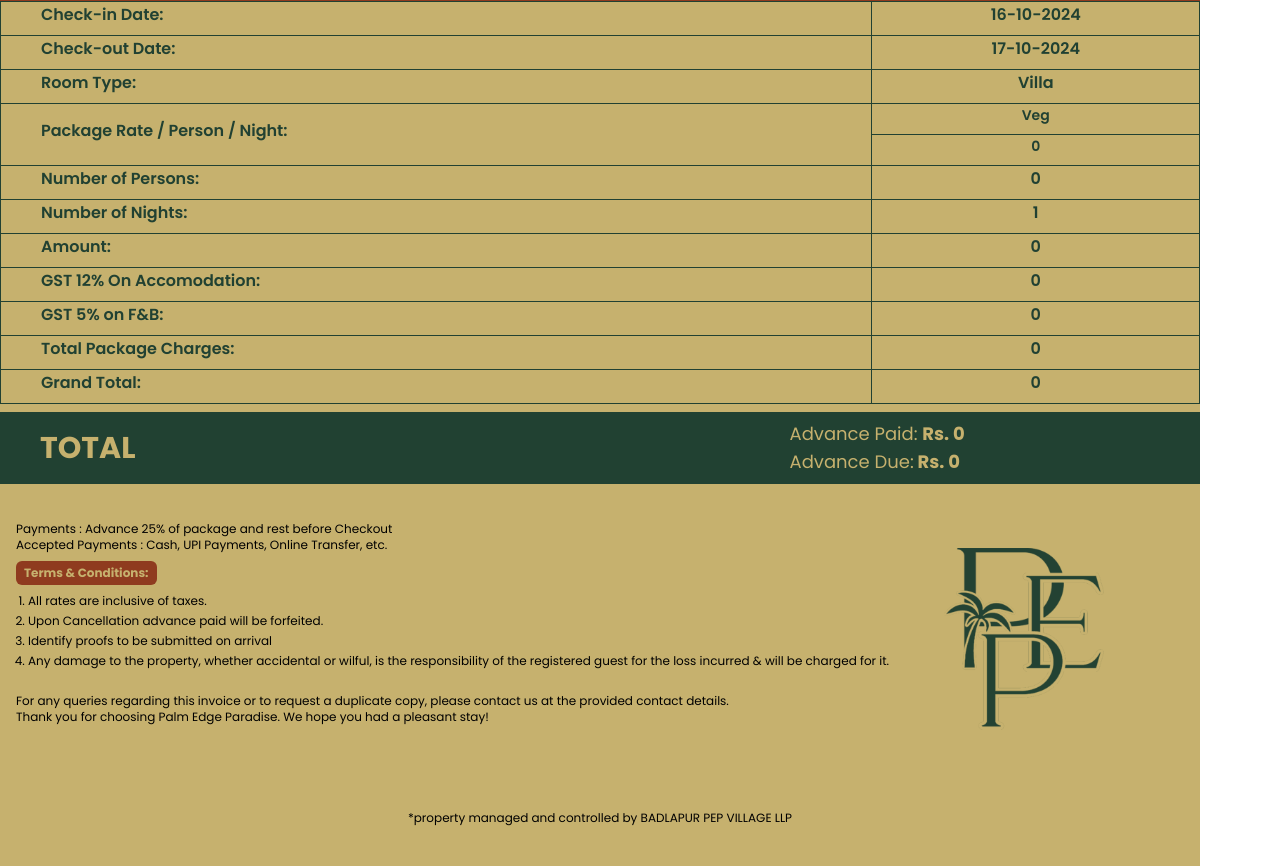
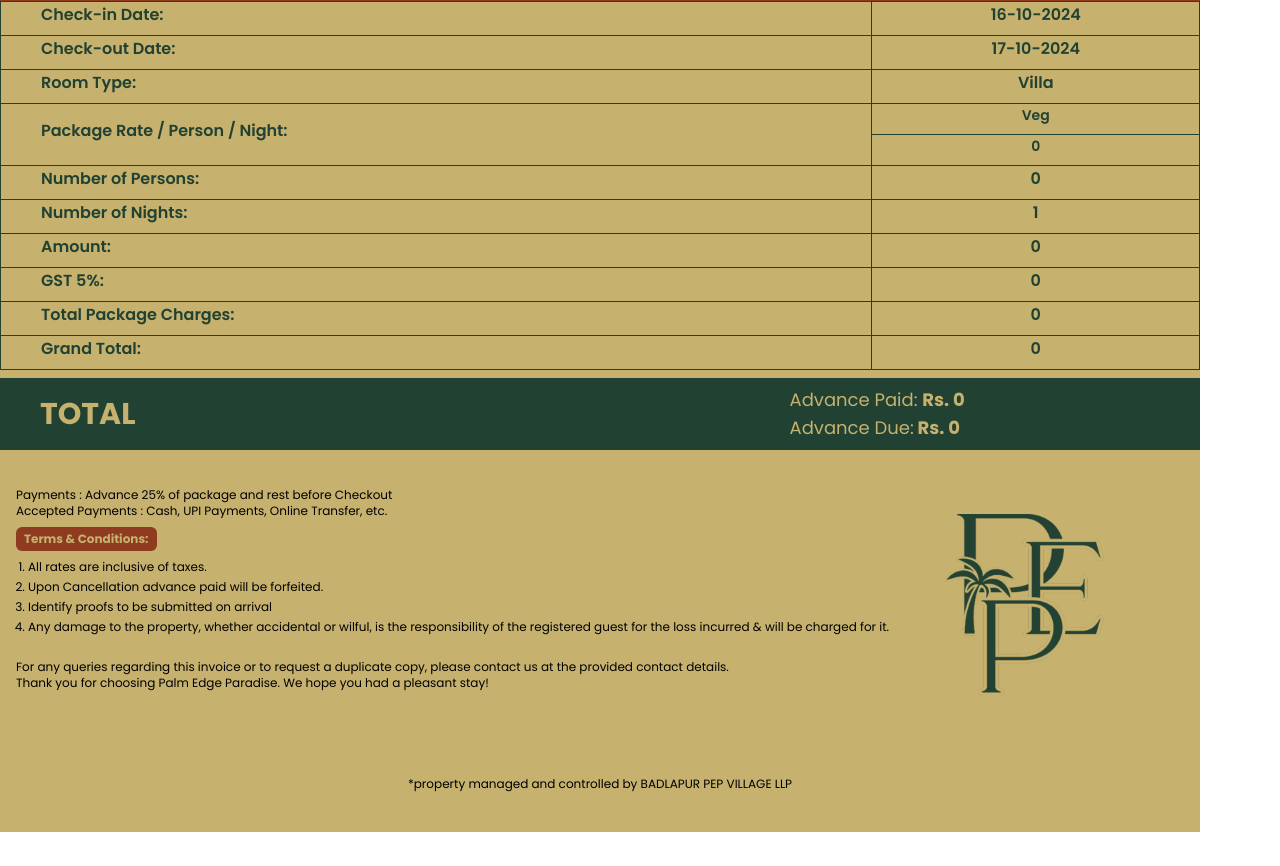
Before and after one commit to hardiksuthar25022002/pepFarm, a React (Vite) app: page / in a window 1280 px wide. Shown: the part 728-1594 px from the top of the page. After the commit the page ends 1560 px from the top, so only its background shows below. Built offline with nearby package versions, Linux system fonts and the light colour scheme.

Commit message:
change gst formula

```diff
--- a/src/App.tsx
+++ b/src/App.tsx
@@ -69,16 +69,16 @@ interface GstDict {
 }
 
 const accGstDict: GstDict = {
-  Villa: (41 / 100) * (12 / 100),
-  Cottage: (45 / 100) * (12 / 100),
-  Dormitory: (33 / 100) * (12 / 100),
+  Villa: 5 / 100,
+  Cottage: 5 / 100,
+  Dormitory: 5 / 100,
 };
 
-const foodGstDict: GstDict = {
-  Villa: (59 / 100) * (5 / 100),
-  Cottage: (55 / 100) * (5 / 100),
-  Dormitory: (67 / 100) * (5 / 100),
-};
+// const foodGstDict: GstDict = {
+//   Villa: (59 / 100) * (5 / 100),
+//   Cottage: (55 / 100) * (5 / 100),
+//   Dormitory: (67 / 100) * (5 / 100),
+// };
 
 const App = () => {
   const defaultFoodType = {
@@ -86,7 +86,7 @@ const App = () => {
     noOfPersons: 0,
     amount: 0,
     accGst: 0,
-    foodGst: 0,
+    // foodGst: 0,
     totalPackageCharges: 0,
     roomRatePerNight: 0,
   };
@@ -107,14 +107,14 @@ const App = () => {
     cloneRoomType?.forEach((room) => {
       room?.food?.forEach((food) => {
         const amount = Math.round(
-          food?.noOfPersons * dateDiff * food?.roomRatePerNight
+          food?.noOfPersons * dateDiff * food?.roomRatePerNight,
         );
         const accGst = Math.round(amount * accGstDict?.[room?.type]);
-        const foodGst = Math.round(amount * foodGstDict?.[room?.type]);
-        const totalPackageCharges = amount + accGst + foodGst;
+        // const foodGst = Math.round(amount * foodGstDict?.[room?.type]);
+        const totalPackageCharges = amount + accGst;
         food.amount = amount;
         food.accGst = accGst;
-        food.foodGst = foodGst;
+        // food.foodGst = foodGst;
 
         food.totalPackageCharges = totalPackageCharges;
         cloneGrandTotal = cloneGrandTotal + totalPackageCharges;
@@ -155,7 +155,7 @@ const App = () => {
         imgX,
         imgY,
         imgWidth * ratio,
-        imgHeight * ratio
+        imgHeight * ratio,
       );
 
       pdf.save(form?.name);
@@ -301,7 +301,7 @@ const App = () => {
                     >
                       {food?.type}
                     </td>
-                  ))
+                  )),
                 )}
               </tr>
               <tr>
@@ -314,7 +314,7 @@ const App = () => {
                     >
                       {food?.roomRatePerNight}
                     </td>
-                  ))
+                  )),
                 )}
               </tr>
               <tr>
@@ -329,7 +329,7 @@ const App = () => {
                     >
                       {food?.noOfPersons}
                     </td>
-                  ))
+                  )),
                 )}
               </tr>
               <tr>
@@ -344,7 +344,7 @@ const App = () => {
                     >
                       {dateDiff}
                     </td>
-                  ))
+                  )),
                 )}
               </tr>
               <tr>
@@ -359,12 +359,12 @@ const App = () => {
                     >
                       {food?.amount}
                     </td>
-                  ))
+                  )),
                 )}
               </tr>
               <tr>
                 <td className="border text-left  border-[#214132] px-10   pb-2">
-                  GST 12% On Accomodation:{" "}
+                  GST 5%:{" "}
                 </td>
                 {roomTypes?.map((room) =>
                   room?.food?.map((food) => (
@@ -374,12 +374,12 @@ const App = () => {
                     >
                       {food?.accGst}
                     </td>
-                  ))
+                  )),
                 )}
               </tr>
-              <tr>
+              {/* <tr>
                 <td className="border text-left  border-[#214132] px-10   pb-2">
-                  GST 5% on F&B:{" "}
+                  GST 5%
                 </td>
                 {roomTypes?.map((room) =>
                   room?.food?.map((food) => (
@@ -391,7 +391,7 @@ const App = () => {
                     </td>
                   ))
                 )}
-              </tr>
+              </tr> */}
               <tr>
                 <td className="border text-left  border-[#214132] px-10   pb-2">
                   Total Package Charges:{" "}
@@ -404,7 +404,7 @@ const App = () => {
                     >
                       {food?.totalPackageCharges}
                     </td>
-                  ))
+                  )),
                 )}
               </tr>
               <tr>
```
Also changed, not shown: 1 other file (tests, documents, lock files or other folders).
